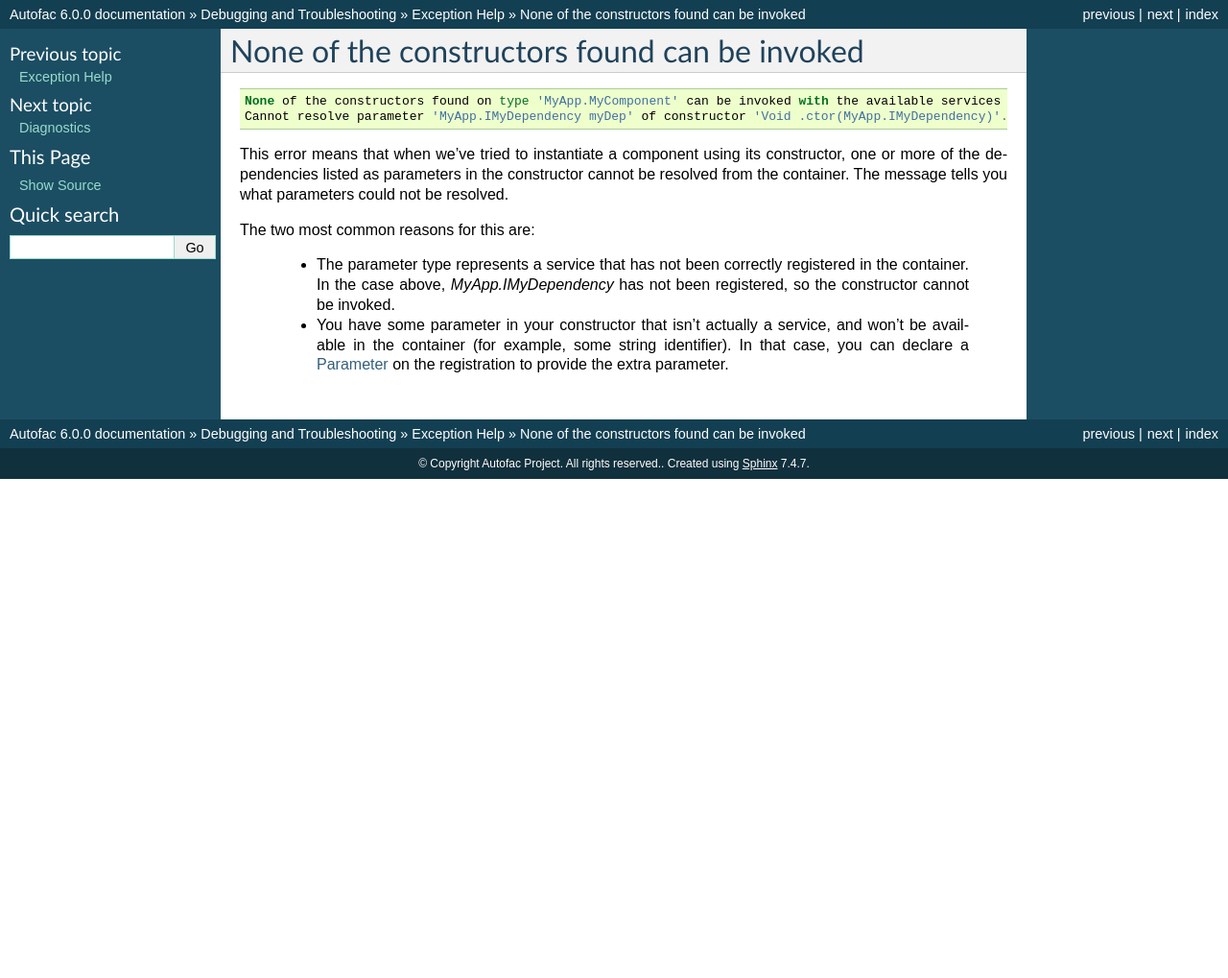
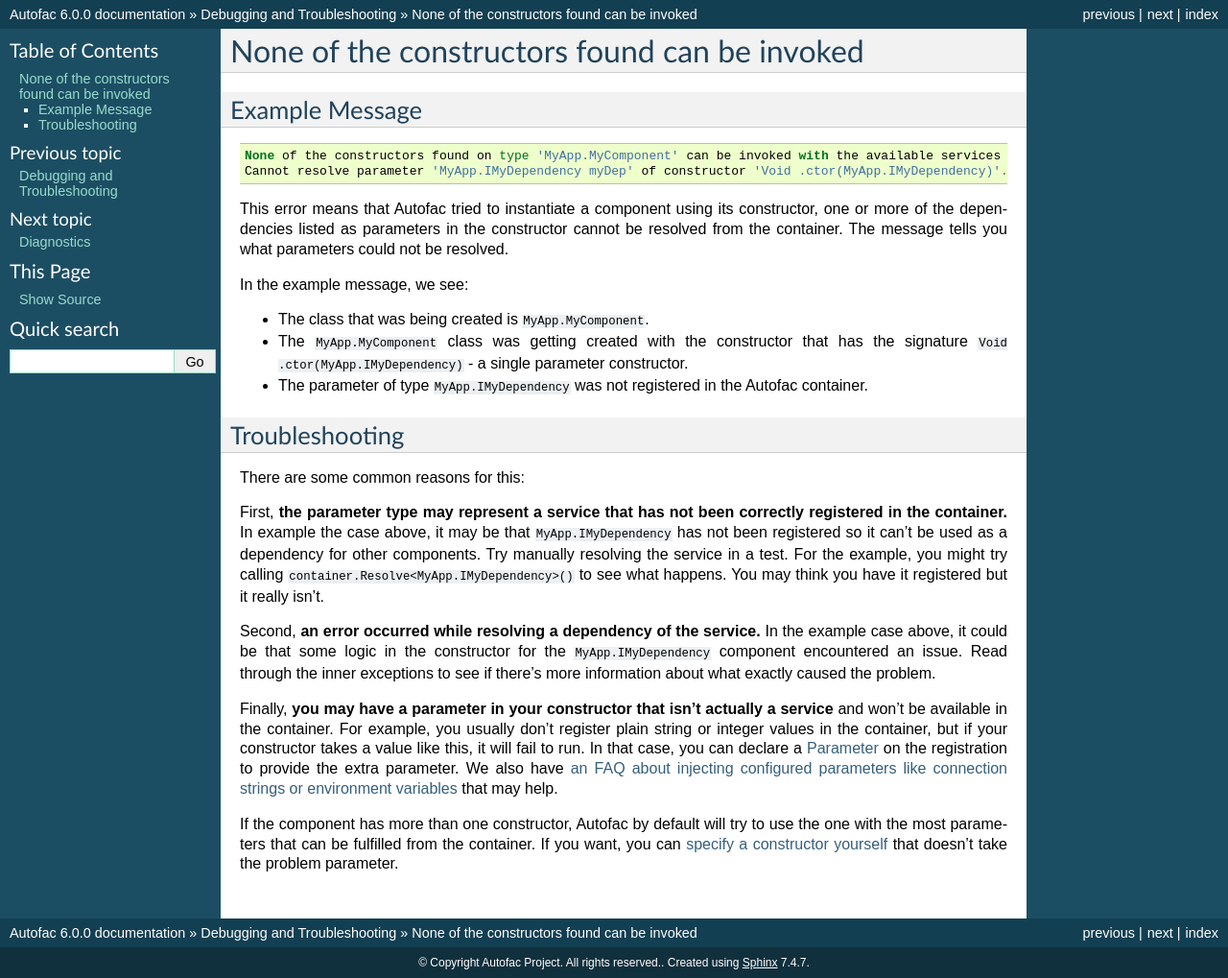
Before and after one commit to autofac/Documentation, a Sphinx documentation site: the page built from docs/troubleshooting/exceptions/no-found-constructors-can-be-invoked.rst, in a window 1280 px wide. Shown: the whole page at 96% size. Built offline with Sphinx 7.4.7, drawn with Linux system fonts in a browser that asks for light colours; before the commit the page ends 900 px from its top, so only the background shows below that.

Commit message:
More docs on constructor exceptions.

```diff
--- a/docs/troubleshooting/exceptions/no-found-constructors-can-be-invoked.rst
+++ b/docs/troubleshooting/exceptions/no-found-constructors-can-be-invoked.rst
@@ -1,19 +1,32 @@
 =============================================
 None of the constructors found can be invoked
 =============================================
+
+Example Message
+===============
 
 ::
 
     None of the constructors found on type 'MyApp.MyComponent' can be invoked with the available services and parameters:
     Cannot resolve parameter 'MyApp.IMyDependency myDep' of constructor 'Void .ctor(MyApp.IMyDependency)'.
 
-This error means that when we've tried to instantiate a component using its constructor, one or more of the dependencies
-listed as parameters in the constructor cannot be resolved from the container.  The message tells you what parameters could not be resolved.
+This error means that Autofac tried to instantiate a component using its constructor, one or more of the dependencies listed as parameters in the constructor cannot be resolved from the container. The message tells you what parameters could not be resolved.
 
-The two most common reasons for this are:
+In the example message, we see:
 
-    - The parameter type represents a service that has not been correctly registered in the container. In the case above, `MyApp.IMyDependency`
-      has not been registered, so the constructor cannot be invoked.
+- The class that was being created is ``MyApp.MyComponent``.
+- The ``MyApp.MyComponent`` class was getting created with the constructor that has the signature ``Void .ctor(MyApp.IMyDependency)`` - a single parameter constructor.
+- The parameter of type ``MyApp.IMyDependency`` was not registered in the Autofac container.
 
-    - You have some parameter in your constructor that isn't actually a service, and won't be available in the container (for example, some string identifier).
-      In that case, you can declare a :ref:`Parameter <parameters-with-reflection-components>` on the registration to provide the extra parameter.
+Troubleshooting
+===============
+
+There are some common reasons for this:
+
+First, **the parameter type may represent a service that has not been correctly registered in the container.** In example the case above, it may be that ``MyApp.IMyDependency`` has not been registered so it can't be used as a dependency for other components. Try manually resolving the service in a test. For the example, you might try calling ``container.Resolve<MyApp.IMyDependency>()`` to see what happens. You may think you have it registered but it really isn't.
+
+Second, **an error occurred while resolving a dependency of the service.** In the example case above, it could be that some logic in the constructor for the ``MyApp.IMyDependency`` component encountered an issue. Read through the inner exceptions to see if there's more information about what exactly caused the problem.
+
+Finally, **you may have a parameter in your constructor that isn't actually a service** and won't be available in the container. For example, you usually don't register plain string or integer values in the container, but if your constructor takes a value like this, it will fail to run. In that case, you can declare a :ref:`Parameter <parameters-with-reflection-components>` on the registration to provide the extra parameter. We also have :doc:`an FAQ about injecting configured parameters like connection strings or environment variables <../../faq/injecting-configured-parameters>` that may help.
+
+If the component has more than one constructor, Autofac by default will try to use the one with the most parameters that can be fulfilled from the container. If you want, you can :doc:`specify a constructor yourself <../../advanced/constructor-selection>` that doesn't take the problem parameter.
```
Also changed, not shown: docs/troubleshooting/exceptions/index.rst (deleted, +0 -12 lines), docs/troubleshooting/index.rst (+14 -8 lines).
